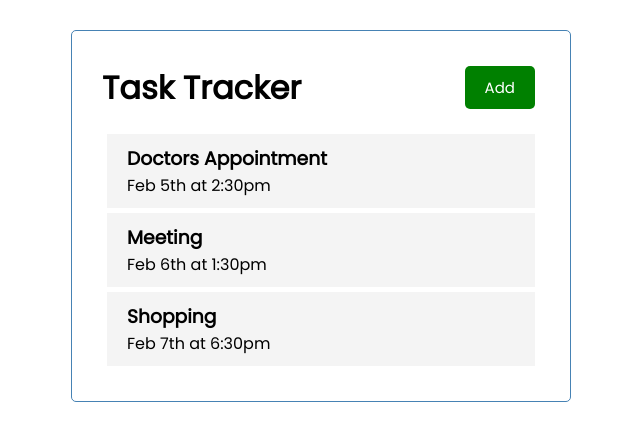
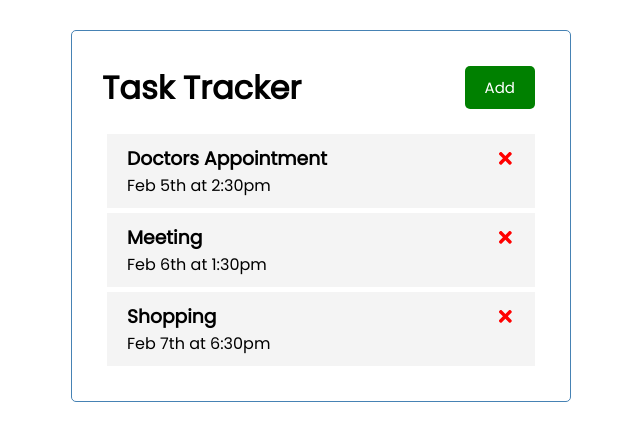
Before and after one commit to harsharya20/React-Tutotorial, a React (Create React App) app in the folder react-app/: page / in a window 1280 px wide. Shown: the top 440 px of the page, without its empty margins (319-959 px from the left). Built offline with nearby package versions, Linux system fonts and the light colour scheme.

Commit message:
adding delete function with the use of filter

```diff
--- a/react-app/src/App.js
+++ b/react-app/src/App.js
@@ -23,10 +23,15 @@
             reminder: false
         }
     ])
+
+    //Delete Task
+   const deleteTask = (id) => {
+     setTasks(tasks.filter((task) => task.id !==id))  //we dont wanna show task with the id coz we are deleting it
+   }
   return (
     <div className="container">
     <Header />
-    <Tasks tasks={tasks}/>
+    <Tasks tasks={tasks} onDelete = {deleteTask} />
     </div>
   );
 }
--- a/react-app/src/components/Task.js
+++ b/react-app/src/components/Task.js
@@ -1,8 +1,14 @@
-const Task = ({ task }) => {
+import { FaTimes } from 'react-icons/fa'
+
+
+const Task = ({ task, onDelete }) => {
   return (
     <div className="task">
         <h3>
-            {task.text}</h3>
+            {task.text} <FaTimes style={{ color: 'red', cursor:'pointer' }}
+            onClick={() => onDelete(task.id)}
+            />
+            </h3>
             <p>{task.day}</p>
 
     </div>
--- a/react-app/src/components/Tasks.js
+++ b/react-app/src/components/Tasks.js
@@ -1,11 +1,11 @@
 import Task from "./Task"
 
-const Tasks = ({ tasks }) => {
+const Tasks = ({ tasks, onDelete }) => {
   return (
     <>
         {tasks.map((task) => (
             //outputting a component
-            <Task key={task.id} task={task}/>   //passing the task as props
+            <Task key={task.id} task={task} onDelete={onDelete} />   //passing the task as props
         ))}
     </>
   )
```
